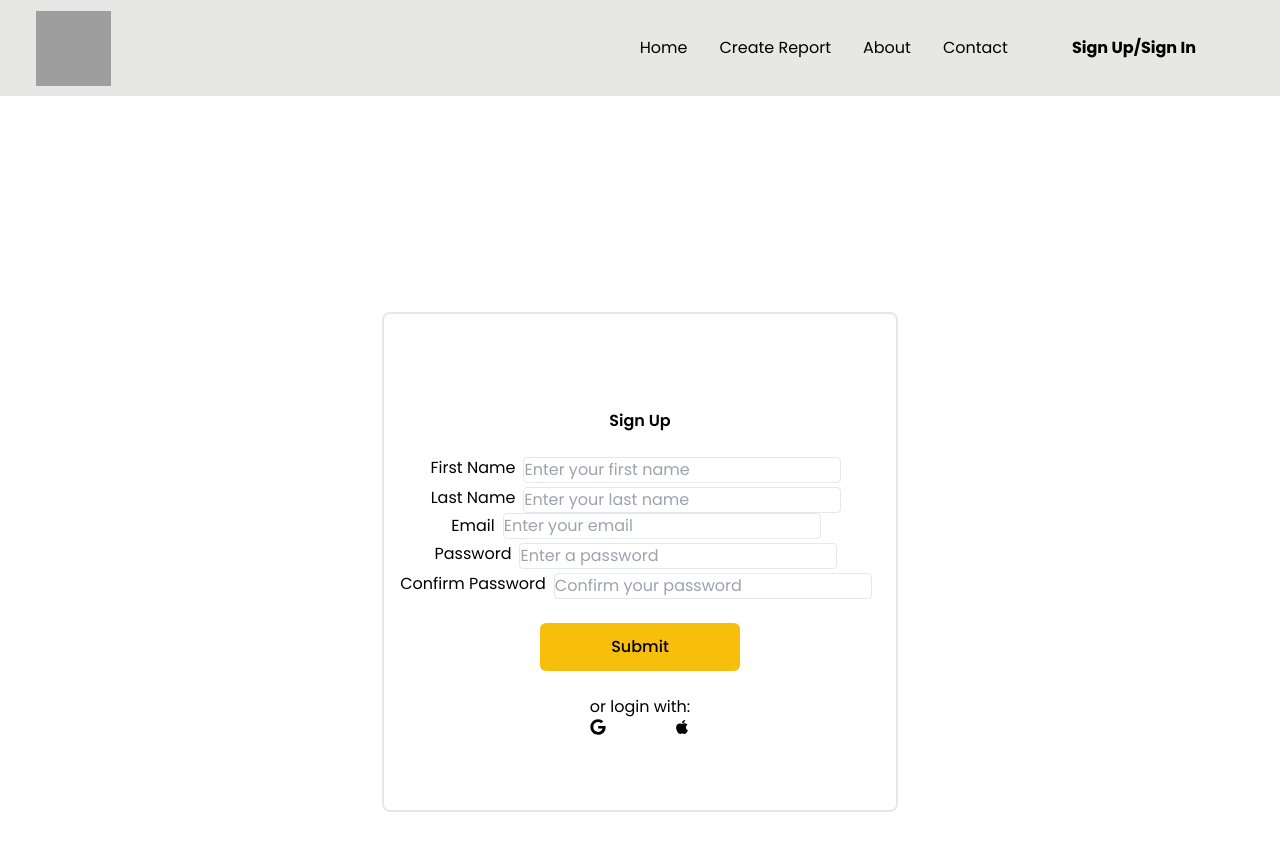
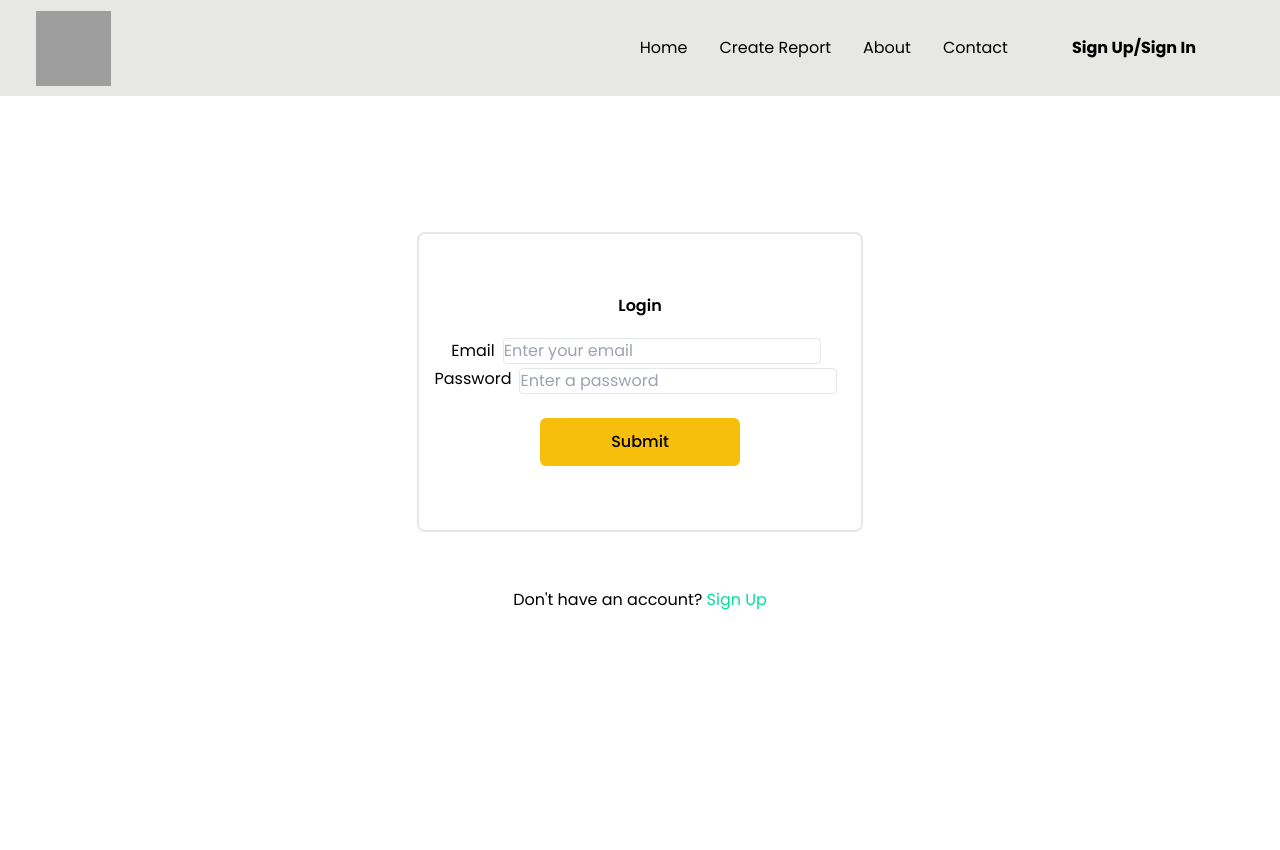
Before and after one commit to Mpoelesiamon/iReport-Front-end, a React (Create React App) app: page / in a window 1280 px wide. Shown: the top 850 px of the page. After the commit the page ends 800 px from the top, so only its background shows below. Built offline with nearby package versions, Linux system fonts and the light colour scheme; grey boxes are pictures that could not be loaded.

Commit message:
feat: Add Login page

```diff
--- a/src/App.js
+++ b/src/App.js
@@ -2,12 +2,14 @@ import React from "react";
 import './App.css'
 import NavBar from "./components/NavBar";
 import SignUp from "./components/SignUp";
+import Login from "./components/Login";
+import Authentication from "./components/Authentication";
 
 function App() {
   return (
     <div>
       <NavBar />
-      <SignUp />
+      <Authentication />
     </div>
   );
 }
--- /dev/null
+++ b/src/components/Authentication.jsx
@@ -0,0 +1,26 @@
+import React, { useState } from 'react';
+import SignUp from './SignUp';
+import Login from './Login';
+
+const Authentication = () => {
+  const [isSignUp, setIsSignUp] = useState(false);
+
+  const handleToggle = () => {
+    setIsSignUp(!isSignUp);
+  };
+
+  return (
+    <div>
+      {isSignUp ? <SignUp /> : <Login />}
+      <div className='text-center mt-4'>
+        {isSignUp ? (
+          <p>Already have an account? <span className='text-[#00df9a] cursor-pointer mt-0' onClick={handleToggle}>Login</span></p>
+        ) : (
+          <p>Don't have an account? <span className='text-[#00df9a] cursor-pointer' onClick={handleToggle}>Sign Up</span></p>
+        )}
+      </div>
+    </div>
+  );
+};
+
+export default Authentication;
--- /dev/null
+++ b/src/components/Login.jsx
@@ -0,0 +1,38 @@
+import React from 'react'
+
+const Login = () => {
+  return (
+     <div className='flex justify-center my-10 mt-[120px] w-auto'>
+        <div className='flex justify-center flex-col items-center w-auto h-[300px] border-2 border-[#e7e7e5] border-solid p-4 my-4 rounded-lg'>
+            <div className='text-center my-5'>
+                <h1 className='font-semibold'>Login</h1>
+            </div>
+            <div>
+                <form className='flex justify-center items-center' action="">
+                    <label>Email</label>
+                    <input
+                    className='border rounded mx-2'
+                    type="email"
+                    placeholder='Enter your email'
+                    required
+                    />
+                </form>
+                <form className='flex justify-center items-center' action="">
+                    <label>Password</label>
+                    <input
+                    className='border rounded mx-2 mt-1'
+                    type="password"
+                    placeholder='Enter a password'
+                    required
+                    />
+                </form>
+            </div>
+            <div>
+                <button className='bg-[#f7bf0c] w-[200px] rounded-md font-medium my-6 mx-auto py-3 text-black hover:scale-105 duration-700'>Submit</button>
+            </div>
+        </div>
+     </div>
+  )
+}
+
+export default Login
--- a/src/components/SignUp.jsx
+++ b/src/components/SignUp.jsx
@@ -4,7 +4,7 @@ import { FaGoogle, FaApple  } from 'react-icons/fa'
 const SignUp = () => {
   return (
      <div className='flex justify-center my-10 mt-[200px] w-auto'>
-        <div className='flex justify-center flex-col items-center w-auto h-[500px] border-2 border-[#e7e7e5] border-solid p-4 my-4 rounded-lg'>
+        <div className='flex justify-center flex-col items-center w-auto h-[400px] border-2 border-[#e7e7e5] border-solid p-4 my-4 rounded-lg'>
             <div className='text-center my-5'>
                 <h1 className='font-semibold'>Sign Up</h1>
             </div>
```
